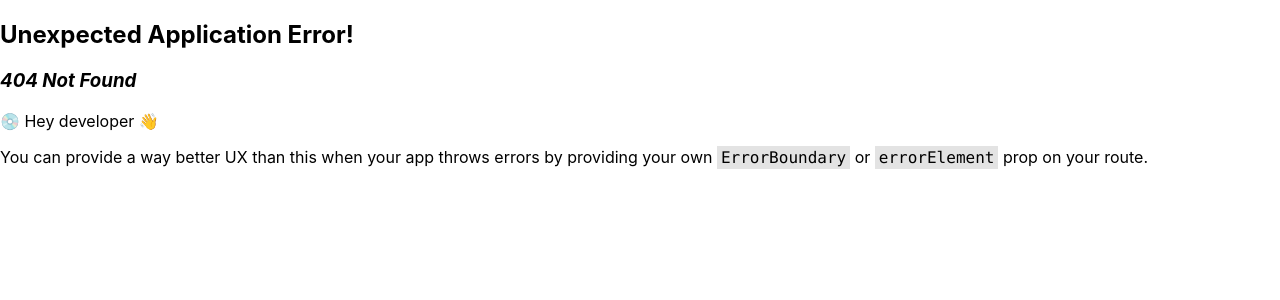
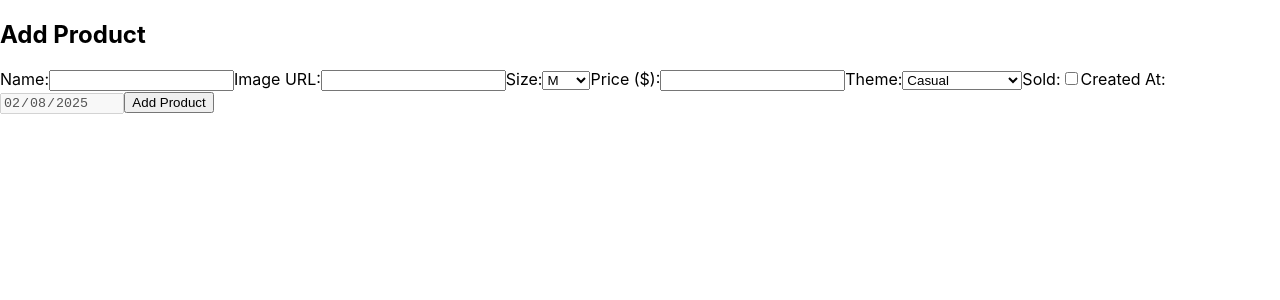
Before and after one commit to otjrocks/hackduke2025, a React (Create React App) app in the folder client/: page /addproduct in a window 1280 px wide. Before the commit this address had no page. Shown: the top 300 px of the page. Built offline with nearby package versions, Linux system fonts and the light colour scheme.

Commit message:
created addproduct src

```diff
--- /dev/null
+++ b/client/src/components/AddProduct.jsx
@@ -0,0 +1,95 @@
+import React, { useState } from "react";
+import axios from "axios";
+
+export default function AddProduct() {
+  const [formData, setFormData] = useState({
+    name: "",
+    image: "",
+    size: "M",
+    price: "",
+    isSold: false,
+    theme: "Casual",
+    createdAt: new Date().toISOString().slice(0, 10),
+  });
+
+  const [message, setMessage] = useState("");
+
+  const handleChange = (e) => {
+    const { name, value, type, checked } = e.target;
+    setFormData({
+      ...formData,
+      [name]: type === "checkbox" ? checked : value,
+    });
+  };
+
+  const handleSubmit = async (e) => {
+    e.preventDefault();
+    try {
+      const response = await axios.post("http://localhost:3001/product/add", formData);
+      if (response.data.success) {
+        setMessage("Product added successfully!");
+        setFormData({
+          name: "",
+          image: "",
+          size: "M",
+          price: "",
+          isSold: false,
+          theme: "Casual",
+          createdAt: new Date().toISOString().slice(0, 10),
+        });
+      } else {
+        setMessage(response.data)
+        setMessage("Failed to add product.");
+      }
+    } catch (error) {
+
+      setMessage("Error submitting the form. Please try again.");
+    }
+  };
+
+  return (
+    <div className="container">
+      <h2>Add Product</h2>
+      {message && <p className="message">{message}</p>}
+      <form onSubmit={handleSubmit}>
+        <label>Name:</label>
+        <input type="text" name="name" value={formData.name} onChange={handleChange} required />
+
+        <label>Image URL:</label>
+        <input type="text" name="image" value={formData.image} onChange={handleChange} required />
+
+        <label>Size:</label>
+        <select name="size" value={formData.size} onChange={handleChange}>
+          <option value="XS">XS</option>
+          <option value="S">S</option>
+          <option value="M">M</option>
+          <option value="L">L</option>
+          <option value="XL">XL</option>
+          <option value="XXL">XXL</option>
+        </select>
+
+        <label>Price ($):</label>
+        <input type="number" name="price" value={formData.price} onChange={handleChange} required />
+
+        <label>Theme:</label>
+        <select name="theme" value={formData.theme} onChange={handleChange}>
+          <option value="Casual">Casual</option>
+          <option value="Woodstock">Woodstock</option>
+          <option value="African Wedding">African Wedding</option>
+          <option value="Diwali">Diwali</option>
+          <option value="Oktoberfest">Oktoberfest</option>
+        </select>
+
+        <label>
+          Sold:
+          <input type="checkbox" name="isSold" checked={formData.isSold} onChange={handleChange} />
+        </label>
+
+        <label>Created At:</label>
+        <input type="date" name="createdAt" value={formData.createdAt} onChange={handleChange} disabled />
+
+        <button type="submit">Add Product</button>
+      </form>
+    </div>
+  );
+}
--- a/client/src/index.js
+++ b/client/src/index.js
@@ -2,6 +2,7 @@ import React from 'react'
 import ReactDOM from 'react-dom/client'
 import Home from "./Home"
 import Product from './components/Product';
+import AddProduct from "./components/AddProduct"
 
 import {
   createBrowserRouter,
@@ -18,6 +19,10 @@ const router = createBrowserRouter([
   {
     path: "/product",
     element: <Product />
+  },
+  {
+    path: "/addproduct",
+    element: <AddProduct />
   }
 ]);
 
```
